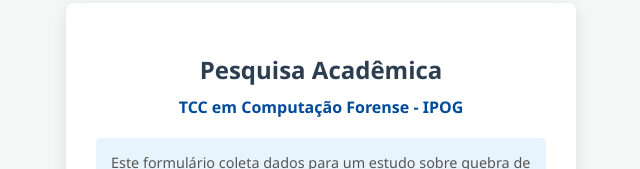
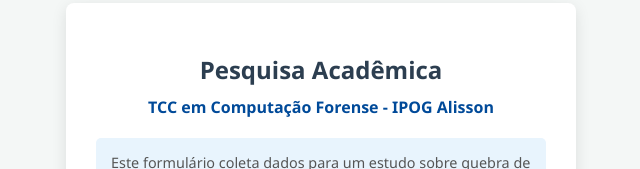
Before and after one commit to abrusco/tcc_forense, a website: page public/index.html in a window 1280 px wide. Shown: the part 113-282 px from the top of the page, without its empty margins (319-959 px from the left). Drawn offline with Linux system fonts and the light colour scheme.

Commit message:
mudança de texto

```diff
--- a/public/index.html
+++ b/public/index.html
@@ -32,7 +32,7 @@
 <body>
 <div class="container">
     <h2>Pesquisa Acadêmica</h2>
-    <div class="institution">TCC em Computação Forense - IPOG</div>
+    <div class="institution">TCC em Computação Forense - IPOG Alisson</div>
 
     <div class="instructions">
         Este formulário coleta dados para um estudo sobre quebra de senhas.
```
